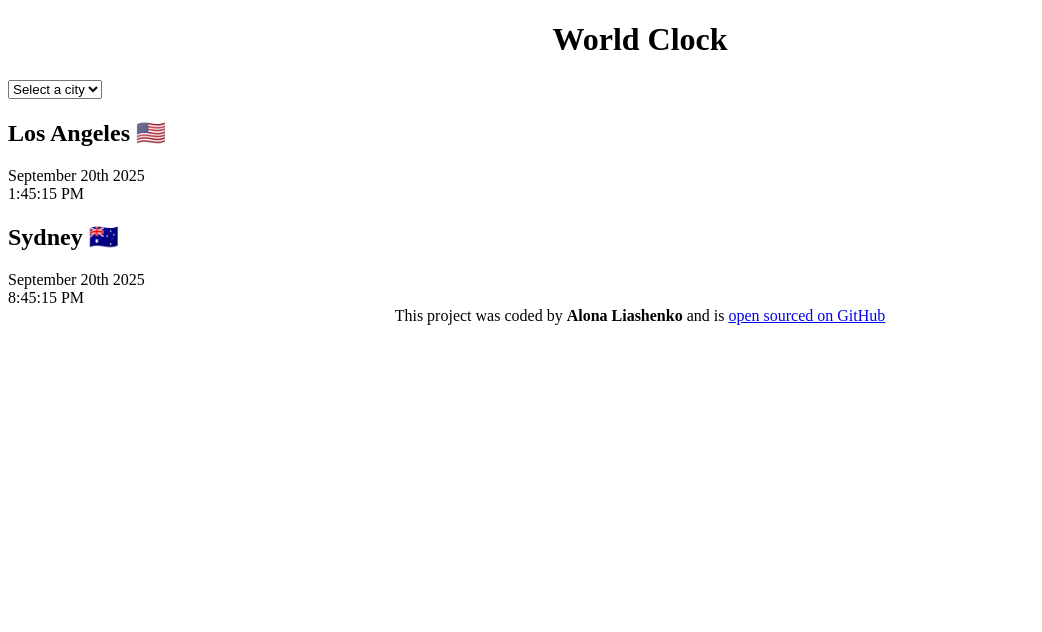
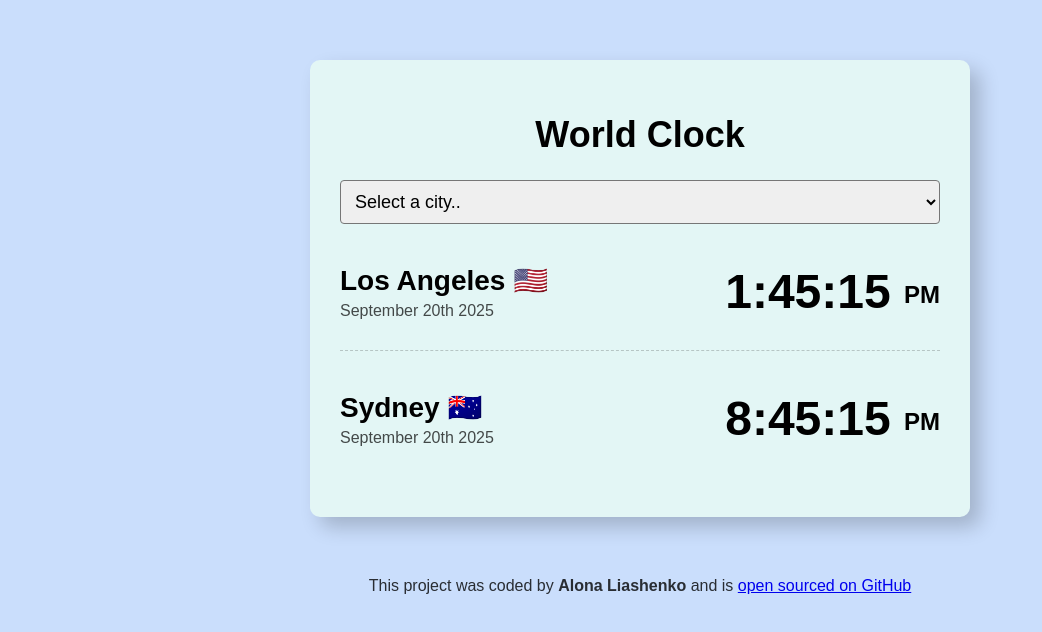
Before and after one commit to Aliona27/world-clock-project, a plain HTML site: page index.html in a window 1280 px wide. Shown: the whole page, without its empty margins (0-1042 px from the left). Drawn offline with Linux system fonts and the light colour scheme.

Commit message:
Styled the project with CSS

```diff
--- a/index.html
+++ b/index.html
@@ -10,20 +10,24 @@
     <div class="container">
       <h1>World Clock</h1>
       <select>
-        <option value="">Select a city</option>
+        <option value="">Select a city..</option>
         <option value="">London</option>
         <option value="">New York</option>
         <option value="">Auckland</option>
       </select>
       <div class="city">
-        <h2>Los Angeles 🇺🇸</h2>
-        <div class="date">September 20th 2025</div>
-        <div class="time">1:45:15 PM</div>
+        <div>
+          <h2>Los Angeles 🇺🇸</h2>
+          <div class="date">September 20th 2025</div>
+        </div>
+        <div class="time">1:45:15 <small>PM</small></div>
       </div>
       <div class="city">
-        <h2>Sydney 🇦🇺</h2>
-        <div class="date">September 20th 2025</div>
-        <div class="time">8:45:15 PM</div>
+        <div>
+          <h2>Sydney 🇦🇺</h2>
+          <div class="date">September 20th 2025</div>
+        </div>
+        <div class="time">8:45:15 <small>PM</small></div>
       </div>
     </div>
     <footer>
--- a/src/style.css
+++ b/src/style.css
@@ -1,6 +1,55 @@
+body {
+  background: #cadefc;
+  font-family: sans-serif;
+}
+.container {
+  max-width: 600px;
+  margin: 60px auto;
+  background: #e3f6f5;
+  padding: 30px;
+  border-radius: 10px;
+  box-shadow: 10px 10px 20px rgba(0, 0, 0, 0.2);
+}
 h1 {
   text-align: center;
+  font-family: sans-serif;
+  font-size: 36px;
+}
+h2 {
+  margin: 0 0 5px;
+  font-size: 28px;
+}
+select {
+  display: block;
+  width: 100%;
+  padding: 10px;
+  font-size: 18px;
+  border-radius: 4px;
+}
+.city {
+  display: flex;
+  margin: 10px 0;
+  justify-content: space-between;
+  padding: 30px 0;
+  border-bottom: 1px dashed rgba(0, 0, 0, 0.2);
+}
+.city:last-child {
+  border-bottom: none;
+}
+.date {
+  opacity: 0.7;
+}
+.time {
+  font-size: 48px;
+  font-weight: bold;
+}
+.time small {
+  font-size: 24px;
+  line-height: 36px;
+  vertical-align: middle;
 }
 footer {
   text-align: center;
+  font-size: 16px;
+  color: rgba(0, 0, 0, 0.8);
 }
```
